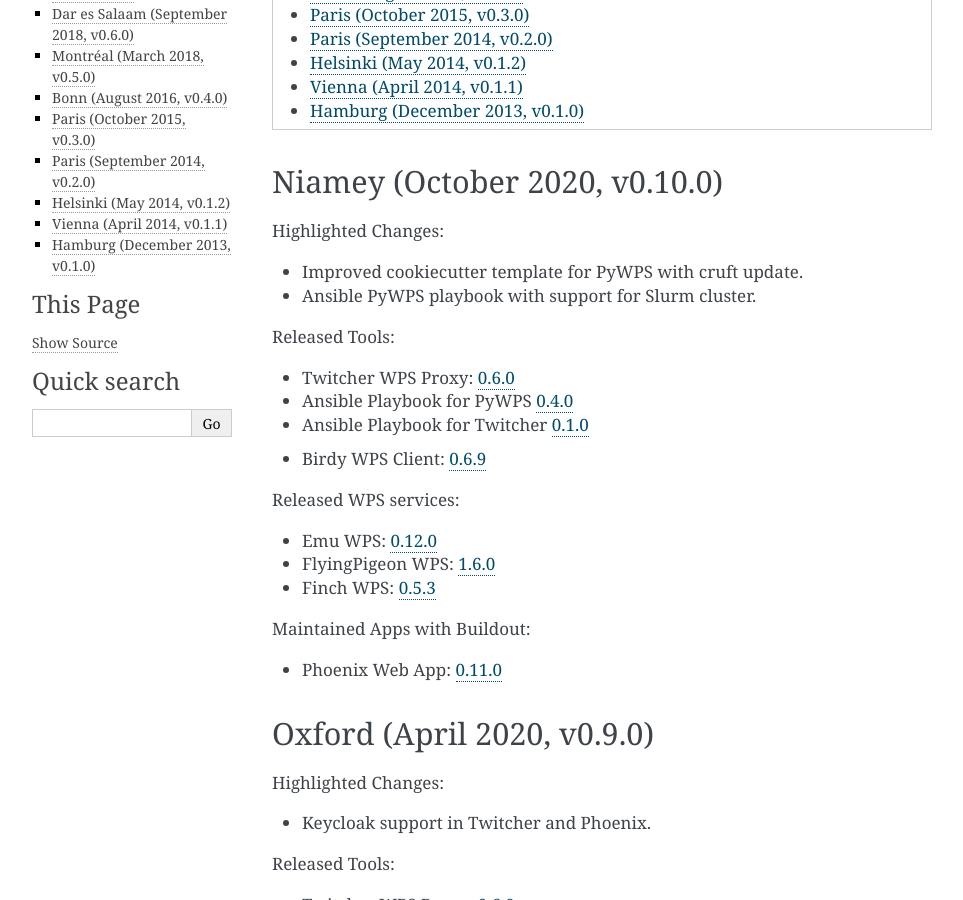
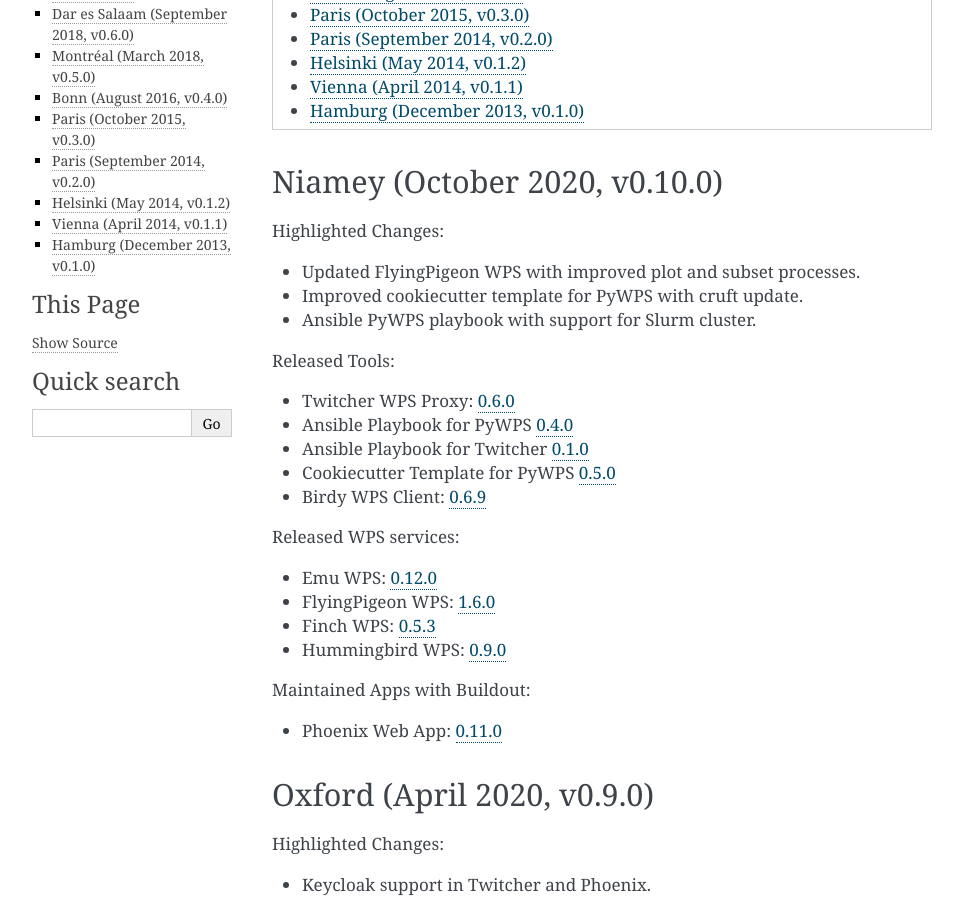
Before and after one commit to bird-house/birdhouse-docs, a Sphinx documentation site: the page built from docs/source/release_notes.rst, in a window 1280 px wide and 900 px high, scrolled down 301 px. Shown: the whole window, without its empty margins (148-1111 px from the left). Built offline with Sphinx 7.4.7, drawn with Linux system fonts in a browser that asks for light colours; pages that are not in the unit, such as notebooks, are missing from menus.

Commit message:
update hummingbird and cookiecutter

```diff
--- a/docs/source/release_notes.rst
+++ b/docs/source/release_notes.rst
@@ -15,6 +15,7 @@
 
 Highlighted Changes:
 
+* Updated FlyingPigeon WPS with improved plot and subset processes.
 * Improved cookiecutter template for PyWPS with cruft update.
 * Ansible PyWPS playbook with support for Slurm cluster.
 
@@ -23,7 +24,7 @@
 * Twitcher WPS Proxy: `0.6.0 <https://github.com/bird-house/twitcher/releases/tag/v0.6.0>`_
 * Ansible Playbook for PyWPS `0.4.0 <https://github.com/bird-house/ansible-wps-playbook/releases/tag/v0.4.0>`_
 * Ansible Playbook for Twitcher `0.1.0 <https://github.com/bird-house/ansible-twitcher-playbook/releases/tag/v0.1.0>`_
-.. * Cookiecutter Template for PyWPS `0.4.2 <https://github.com/bird-house/cookiecutter-birdhouse/releases/tag/v0.4.2>`_
+* Cookiecutter Template for PyWPS `0.5.0 <https://github.com/bird-house/cookiecutter-birdhouse/releases/tag/v0.5.0>`_
 * Birdy WPS Client: `0.6.9 <https://github.com/bird-house/birdy/releases/tag/v0.6.9>`_
 
 Released WPS services:
@@ -31,7 +32,7 @@
 * Emu WPS: `0.12.0 <https://github.com/bird-house/emu/releases/tag/v0.12.0>`_
 * FlyingPigeon WPS: `1.6.0 <https://github.com/bird-house/flyingpigeon/tree/v1.6>`_
 * Finch WPS: `0.5.3 <https://github.com/bird-house/finch/releases/tag/v0.5.3>`_
-.. * Hummingbird WPS: `0.9.0 <https://github.com/bird-house/hummingbird/releases/tag/v0.9.0>`_
+* Hummingbird WPS: `0.9.0 <https://github.com/bird-house/hummingbird/releases/tag/v0.9.0>`_
 
 Maintained Apps with Buildout:
 
```
